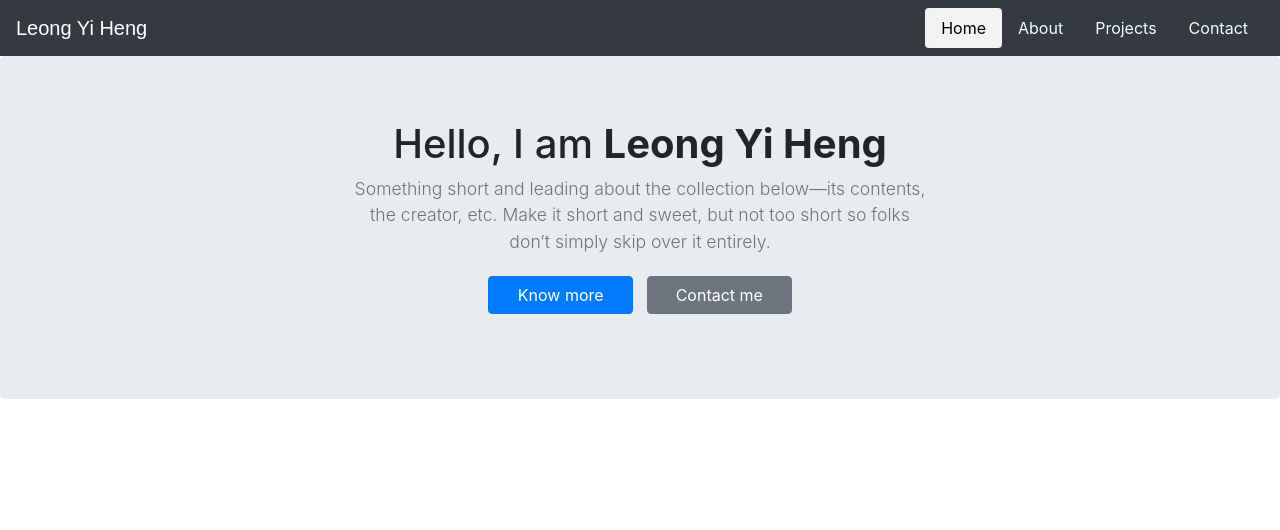
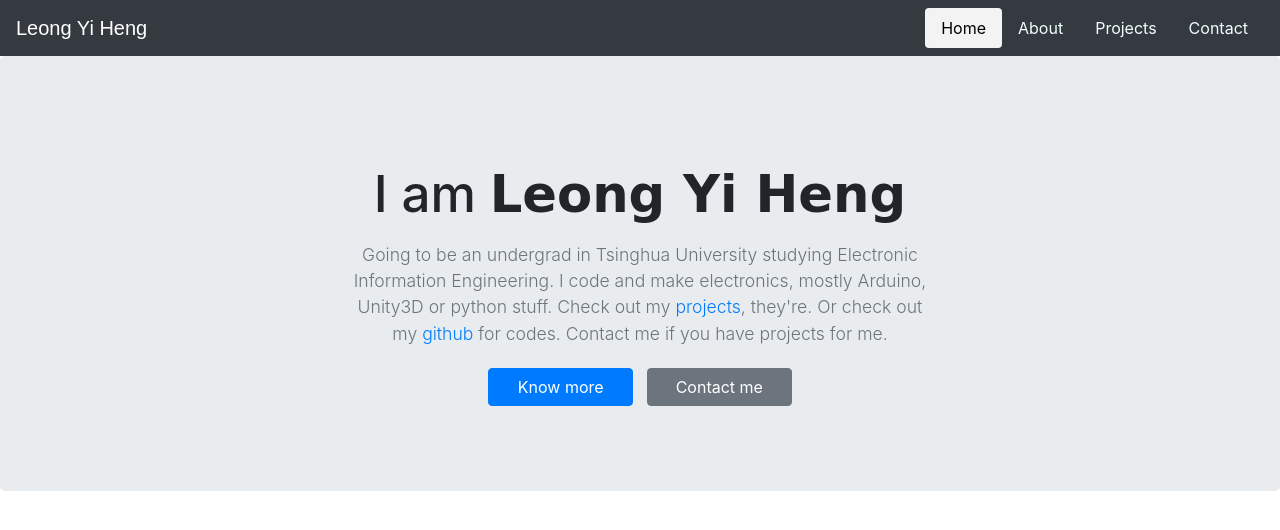
Before and after one commit to Reloin/Reloin.github.io, a plain HTML site: page index.html in a window 1280 px wide. Drawn offline with nearby package versions, Linux system fonts and the light colour scheme.

Commit message:
index simple info

```diff
--- a/css/index.css
+++ b/css/index.css
@@ -1,6 +1,21 @@
-.lead{
+.intro{
+    font-size: 3.2rem;
+    margin-bottom: 1rem;
+}
+.subtext{
     font-size: 1.1rem !important;
+    margin-bottom: 1rem;
 }
 .btn{
     margin: .3rem !important;
 }
+span.line {
+    display: inline-block;
+}
+strong{
+    font-family: 'Fredoka One', cursive;
+}
+.container{
+    margin-top: 2.7rem;
+
+}
--- a/index.html
+++ b/index.html
@@ -38,14 +38,19 @@
         </header>
         <section class="jumbotron text-center">
             <div class="container col-md-6">
-              <h1>Hello, I am <strong>Leong Yi Heng</strong></h1>
-              <p class="subtext lead text-muted">
-                  Something short and leading about the collection below—its contents, the creator, etc. Make it short and sweet, but not too short so folks don’t simply skip over it entirely.
+                <h1 class="intro">
+                    <span class="line">I am </span>
+                    <span class="line"><strong>Leong Yi Heng</strong></span>
+                </h1>
+                <p class="subtext lead text-muted">
+                Going to be an undergrad in Tsinghua University studying Electronic Information Engineering.
+                I code and make electronics, mostly Arduino, Unity3D or python stuff. Check out my <a href="project.html">projects</a>, they're.
+                Or check out my <a href="https://github.com/Reloin">github</a> for codes. Contact me if you have projects for me.
                 </p>
-              <p>
-                <a href="about.html" class="btn btn-primary col-sm-3">Know more</a>
-                <a href="contact.html" class="btn btn-secondary col-sm-3">Contact me</a>
-              </p>
+                <p>
+                    <a href="about.html" class="btn btn-primary col-sm-3">Know more</a>
+                    <a href="contact.html" class="btn btn-secondary col-sm-3">Contact me</a>
+                </p>
             </div>
           </section>
     </body>
```
